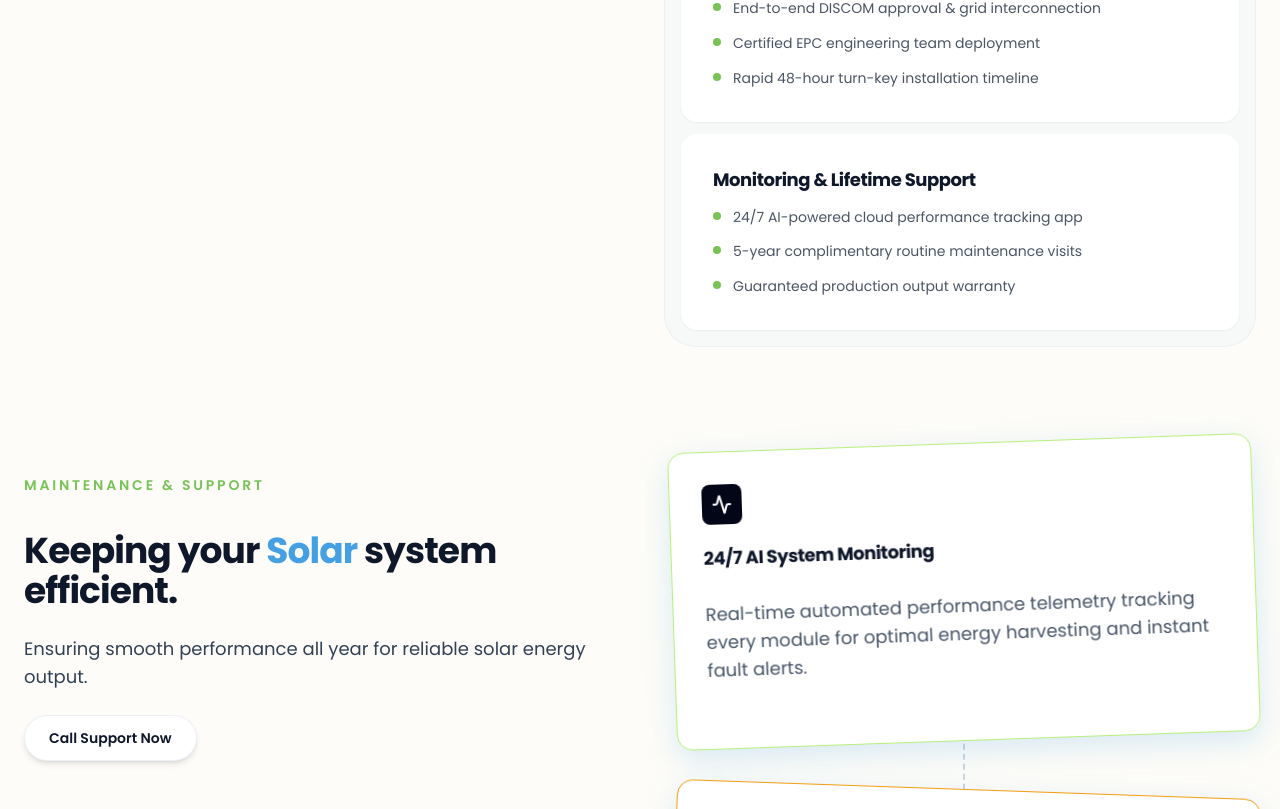
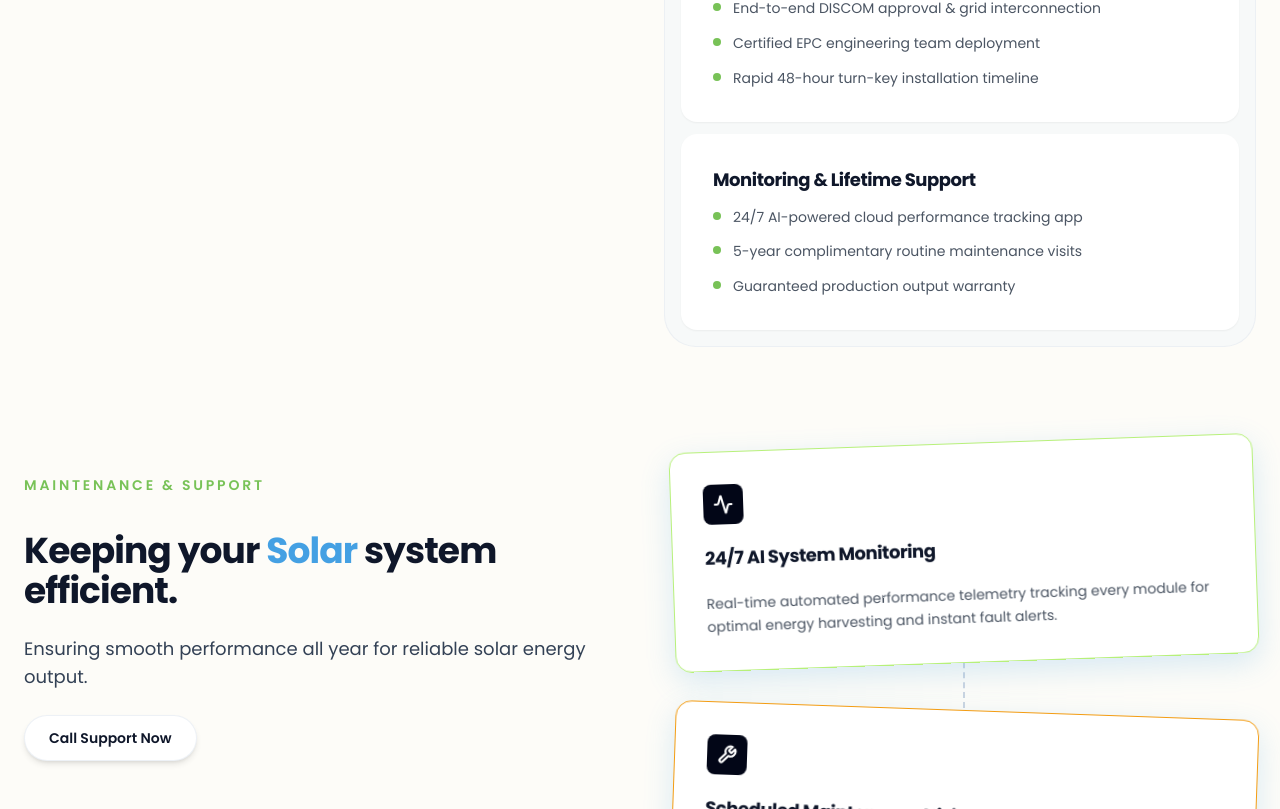
Before and after one commit to NachiketNikam04/kingsol-website-main, a React (Vite) app in the folder client/: page / in a window 1280 px wide. Shown: the part 3755-4564 px from the top of the page. Built offline with nearby package versions, Linux system fonts and the light colour scheme; no server answers.

Commit message:
card size change-4

```diff
--- a/client/src/components/ServicesUSPSection.tsx
+++ b/client/src/components/ServicesUSPSection.tsx
@@ -198,7 +198,7 @@ export const ServicesUSPSection: React.FC = () => {
                 </h3>
 
                 {/* Description */}
-                <p className="mt-4 font-poppins text-base md:text-lg text-slate-600 leading-relaxed mb-8">
+                <p className="mt-2 text-gray-600 font-montserrat text-sm leading-relaxed flex-1">
                   {service.description}
                 </p>
               </div>
--- a/client/src/pages/Blogs.tsx
+++ b/client/src/pages/Blogs.tsx
@@ -145,7 +145,7 @@ export default function Blogs() {
                     {blogs[0].title}
                   </h2>
 
-                  <p className="text-slate-700 text-base md:text-lg mt-1 leading-relaxed font-normal mb-5">{blogs[0].excerpt}</p>
+                  <p className="mt-2 text-gray-600 font-montserrat text-sm leading-relaxed flex-1">{blogs[0].excerpt}</p>
 
                   <div className="flex items-center text-sm font-semibold text-slate-900 border-b border-slate-900 pb-1 group-hover:text-[#44a0e3] group-hover:border-[#44a0e3] transition-colors">
                     <span>Read Full Article</span>
@@ -202,7 +202,7 @@ export default function Blogs() {
                           {post.title}
                         </h4>
 
-                        <p className="text-base md:text-lg text-slate-600 leading-relaxed mb-6">
+                        <p className="mt-2 text-gray-600 font-montserrat text-sm leading-relaxed flex-1">
                           {post.excerpt}
                         </p>
                       </Link>
```
